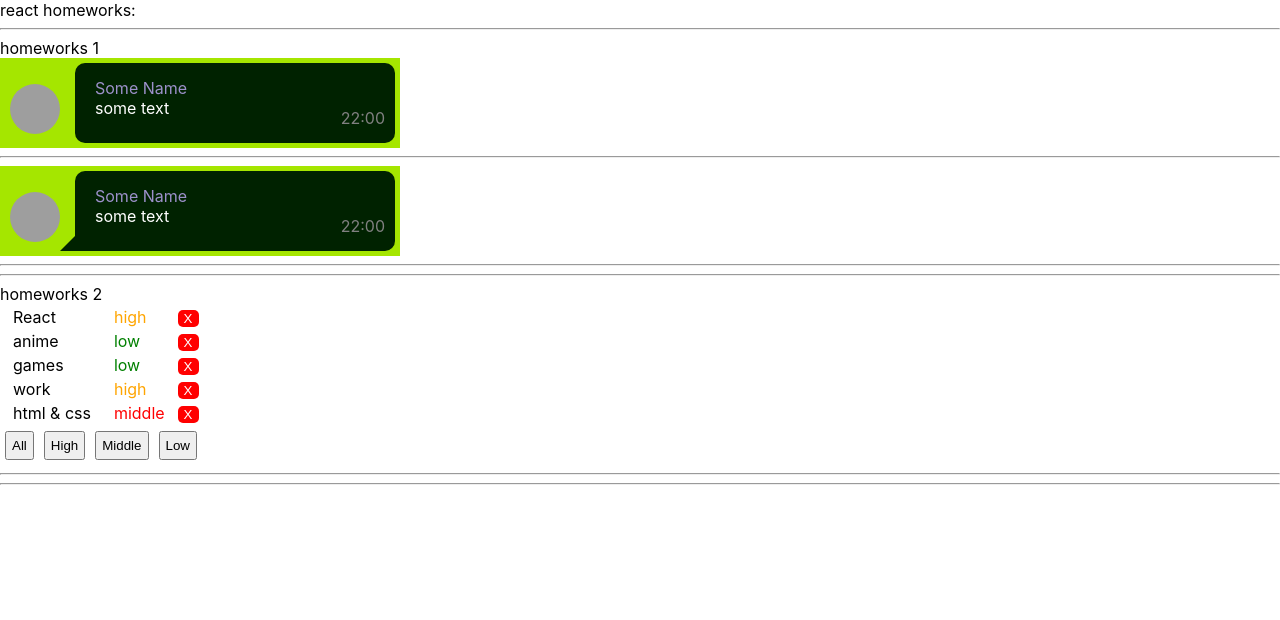
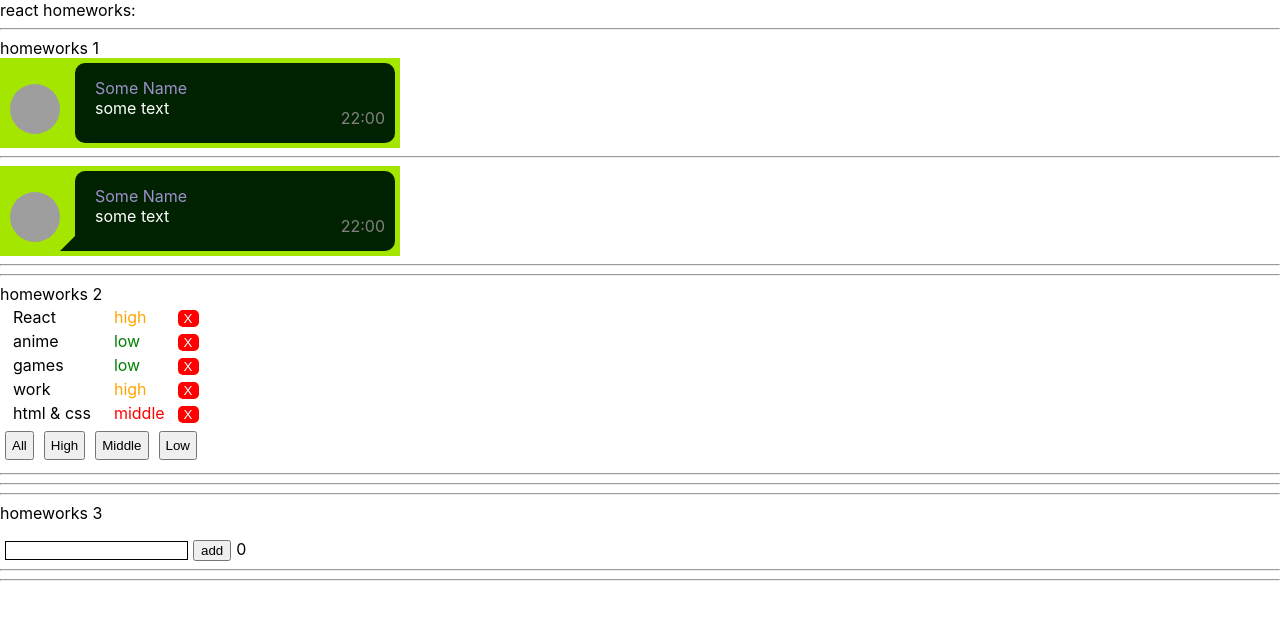
Before and after one commit to Crash2022/Samurai-Homeworks, a React (Create React App) app: page / in a window 1280 px wide. Shown: the top 620 px of the page. Built offline with nearby package versions, Linux system fonts and the light colour scheme; grey boxes are pictures that could not be loaded.

Commit message:
hw3 done

```diff
--- a/src/p1-main/m1-ui/u1-app/App.tsx
+++ b/src/p1-main/m1-ui/u1-app/App.tsx
@@ -2,6 +2,7 @@
 import s from './App.module.css'
 import HW1 from '../../../p2-homeworks/h1/HW1'
 import HW2 from '../../../p2-homeworks/h2/HW2'
+import HW3 from '../../../p2-homeworks/h3/HW3'
 
 function App() {
     return (
@@ -9,7 +10,7 @@
             <div>react homeworks:</div>
             <HW1/>
             <HW2/>
-            {/*<HW3/>*/}
+            <HW3/>
             {/*<HW4/>*/}
             {/*<HW5/>*/}
 
--- a/src/p2-homeworks/h3/Greeting.module.css
+++ b/src/p2-homeworks/h3/Greeting.module.css
@@ -1,7 +1,19 @@
 .someClass {
-
+    margin-left: 5px;
 }
 
+.spanError {
+    color: red;
+}
 .error {
-    border: 1px solid red;
+    margin-right: 5px;
+    border: 2px solid red;
 }
+
+.inputClass {
+    margin-right: 5px;
+    border: 1px solid black;
+}
+.buttonClass {
+    margin-right: 5px;
+}
--- a/src/p2-homeworks/h3/Greeting.tsx
+++ b/src/p2-homeworks/h3/Greeting.tsx
@@ -1,25 +1,26 @@
-import React from 'react'
+import React, {ChangeEvent} from 'react'
 import s from './Greeting.module.css'
 
 type GreetingPropsType = {
-    name: any // need to fix any
-    setNameCallback: any // need to fix any
-    addUser: any // need to fix any
-    error: any // need to fix any
-    totalUsers: any // need to fix any
+    name: string // need to fix any
+    setNameCallback: (e: ChangeEvent<HTMLInputElement>) => void // need to fix any
+    addUser: () => void // need to fix any
+    error: string // need to fix any
+    totalUsers: number // need to fix any
 }
 
 // презентационная компонента (для верстальщика)
 const Greeting: React.FC<GreetingPropsType> = (
     {name, setNameCallback, addUser, error, totalUsers} // деструктуризация пропсов
 ) => {
-    const inputClass = s.error // need to fix with (?:)
+
+    const inputClass = `${error ? s.error : s.inputClass}` // need to fix with (?:)
 
     return (
-        <div>
+        <div className={s.someClass}>
+            <p className={s.spanError}>{error}</p>
             <input value={name} onChange={setNameCallback} className={inputClass}/>
-            <span>{error}</span>
-            <button onClick={addUser}>add</button>
+            <button onClick={addUser} className={s.buttonClass}>add</button>
             <span>{totalUsers}</span>
         </div>
     )
--- a/src/p2-homeworks/h3/GreetingContainer.tsx
+++ b/src/p2-homeworks/h3/GreetingContainer.tsx
@@ -1,9 +1,11 @@
-import React, {useState} from 'react'
+import React, {ChangeEvent, useState} from 'react'
+import { v1 } from 'uuid';
 import Greeting from './Greeting'
+import {UserType} from "./HW3";
 
 type GreetingContainerPropsType = {
-    users: any // need to fix any
-    addUserCallback: any // need to fix any
+    users: Array<UserType> // need to fix any
+    addUserCallback: (name: string) => void // need to fix any
 }
 
 // более простой и понятный для новичков
@@ -12,17 +14,45 @@
 // более современный и удобный для про :)
 // уровень локальной логики
 const GreetingContainer: React.FC<GreetingContainerPropsType> = ({users, addUserCallback}) => { // деструктуризация пропсов
-    const [name, setName] = useState<any>('') // need to fix any
-    const [error, setError] = useState<any>('') // need to fix any
+    const [name, setName] = useState<string>('') // need to fix any
+    const [error, setError] = useState<string>('') // need to fix any
 
-    const setNameCallback = (e: any) => { // need to fix any
-        setName('') // need to fix
+   /* const setNameCallback = (e: ChangeEvent<HTMLInputElement>) => { // need to fix any
+        setName(e.currentTarget.value) // need to fix
     }
     const addUser = () => {
-        alert(`Hello  !`) // need to fix
+        if (name.length > 0) {
+            alert(`Hello, ${name}!`) // need to fix
+            users.push( {_id: v1(), name: name } );
+            setName('');
+            setError('Введите имя:');
+        } else {
+            setError('Вы не ввели имя!');
+        }
+    }*/
+
+    const setNameCallback = (e: ChangeEvent<HTMLInputElement>) => {
+        let trimName = e.currentTarget.value.trim()
+        if(trimName) {
+            setName(trimName)
+            error && setError('')
+        } else {
+            name && setName('')
+            setError('Введите имя!')
+        }
     }
 
-    const totalUsers = 0 // need to fix
+    const addUser = () => {
+        addUserCallback(name)
+        if (name) {
+            alert(`Hello, ${name}!`)
+            setName('')
+        } else {
+            setError('Введите имя!')
+        }
+    }
+
+    const totalUsers = users.length // need to fix
 
     return (
         <Greeting
--- a/src/p2-homeworks/h3/HW3.tsx
+++ b/src/p2-homeworks/h3/HW3.tsx
@@ -1,18 +1,26 @@
 import React, {useState} from 'react'
 import GreetingContainer from './GreetingContainer'
+import {v1} from "uuid";
 
 // types
 export type UserType = {
-    _id: any // need to fix any
-    name: any // need to fix any
+    _id: string // need to fix any
+    name: string // need to fix any
 }
 
 // уровень работы с глобальными данными
 function HW3() {
-    const [users, setUsers] = useState<any>([]) // need to fix any
+    const [users, setUsers] = useState<Array<UserType>>([]) // need to fix any
 
-    const addUserCallback = (name: any) => { // need to fix any
-        setUsers([]) // need to fix
+    const addUserCallback = (name: string) => {
+        const newUser: UserType = {
+            _id: v1(),
+            name
+        }
+        if (newUser.name !== '') {
+            let newUsers = [...users, newUser]
+            setUsers(newUsers)
+        }
     }
 
     return (
```
